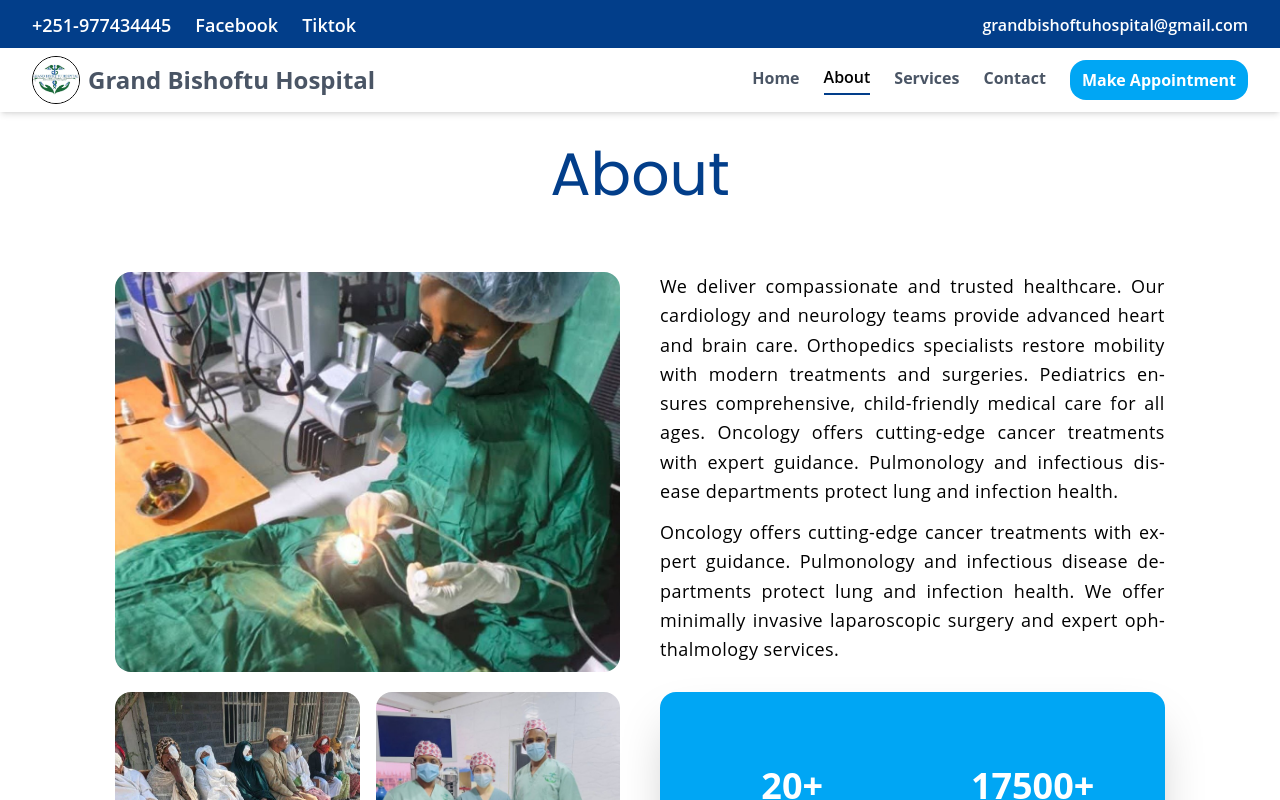
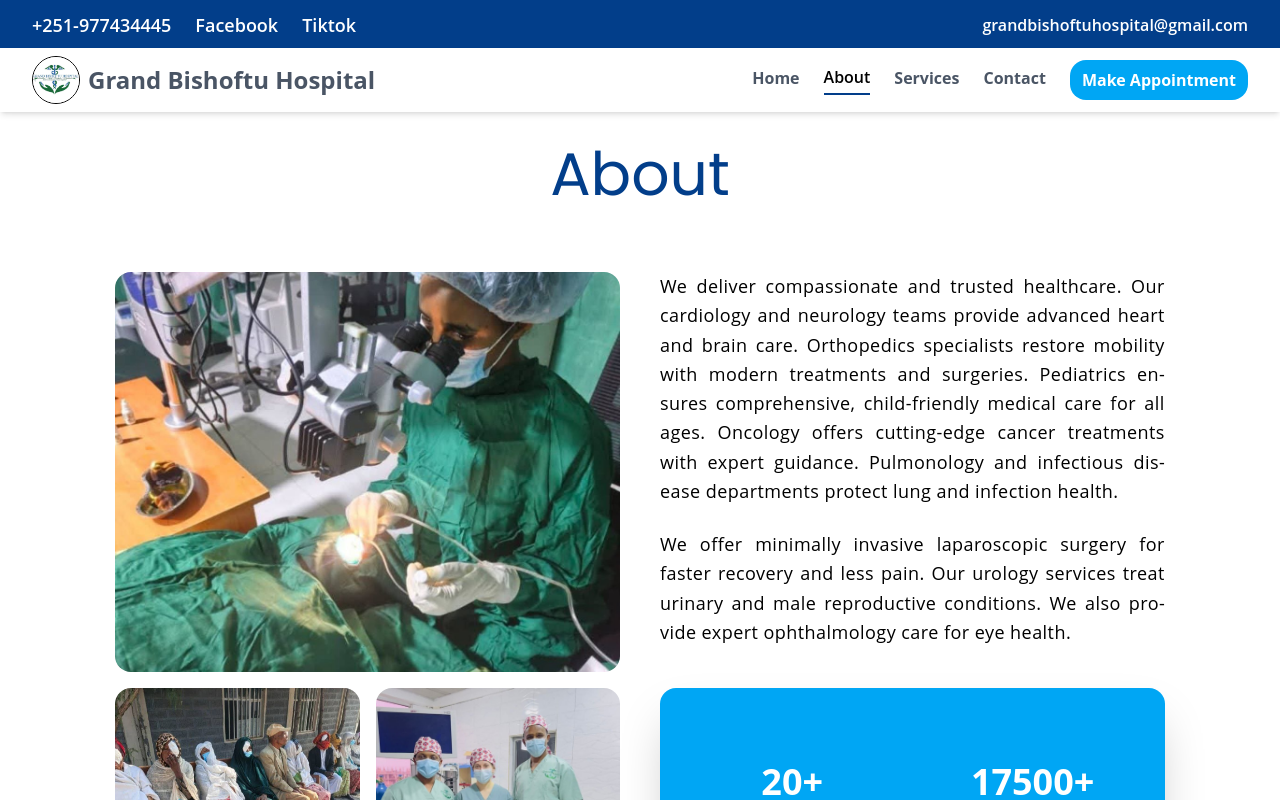
Before and after one commit to Tsedniya/Grand_Bishoftu_Hospital, a React (Vite) app in the folder myapp/: page /about in a window 1280 px wide. Shown: the top 800 px of the page. Built offline with nearby package versions, Linux system fonts and the light colour scheme.

Commit message:
frontend:about

```diff
--- a/myapp/src/components/TitleAbout.jsx
+++ b/myapp/src/components/TitleAbout.jsx
@@ -73,7 +73,7 @@ const TitleAbout = () => {
             viewport={{ once: true }}
           >
 
-            <p className= "font-opensans mb-3 sm:text-base lg:text-lg leading-relaxed text-left lg:text-justify break-words hyphens-auto tracking-normal lg:tracking-wide">
+            <p className= "font-opensans mb-6 sm:text-base lg:text-lg leading-relaxed text-left lg:text-justify break-words hyphens-auto tracking-normal lg:tracking-wide">
               We deliver compassionate and trusted healthcare.
               Our cardiology and neurology teams provide advanced heart and brain care.
               Orthopedics specialists restore mobility with modern treatments and surgeries.
@@ -84,9 +84,9 @@ const TitleAbout = () => {
             </p>
 
             <p className= "font-opensans mb-3 sm:text-base lg:text-lg leading-relaxed text-left lg:text-justify break-words hyphens-auto tracking-normal lg:tracking-wide">
-              Oncology offers cutting-edge cancer treatments with expert guidance.
-              Pulmonology and infectious disease departments protect lung and infection health.
-              We offer minimally invasive laparoscopic surgery and expert ophthalmology services.
+              We offer minimally invasive laparoscopic surgery for faster recovery and less pain.
+              Our urology services treat urinary and male reproductive conditions.
+              We also provide expert ophthalmology care for eye health.
             </p>
           </motion.div>
 
```
